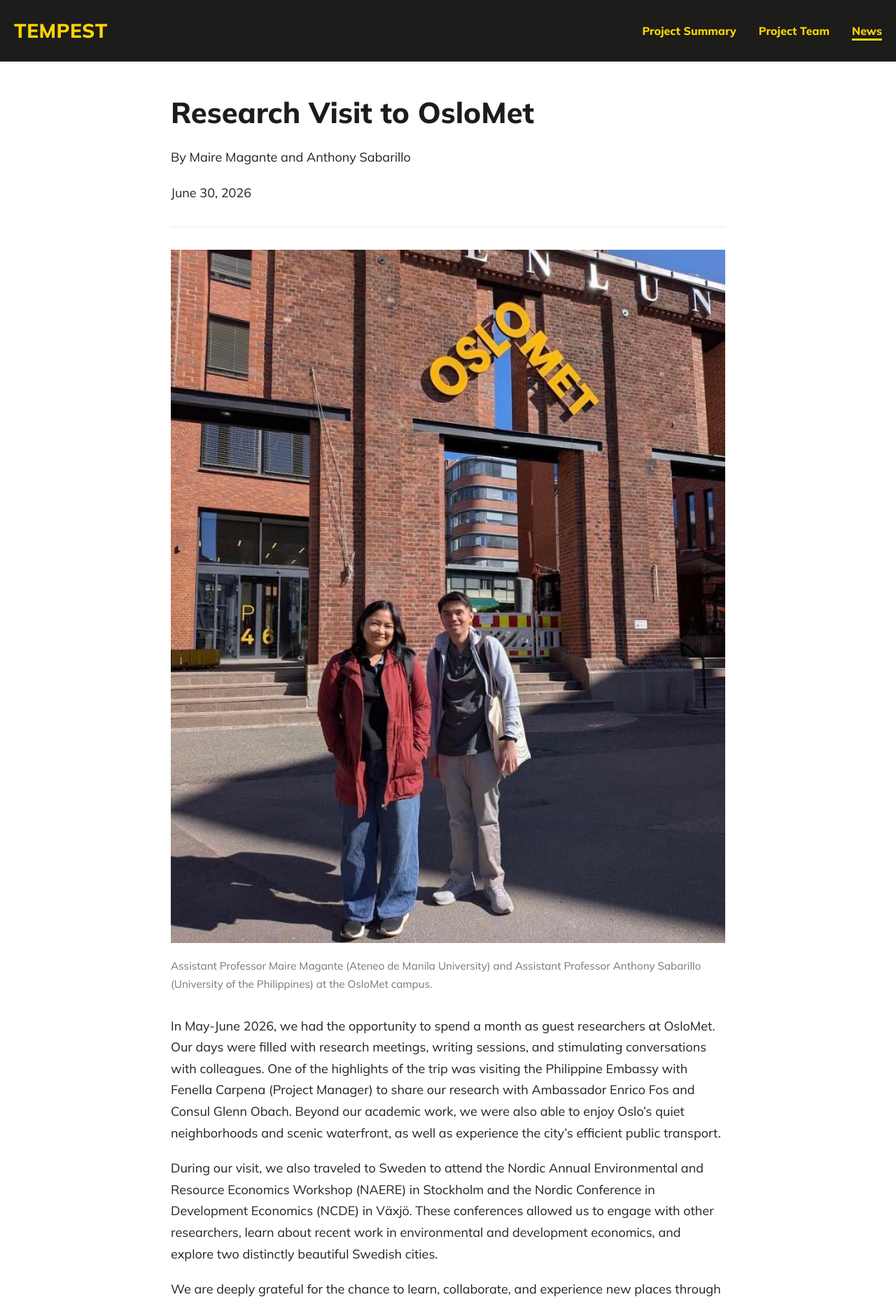
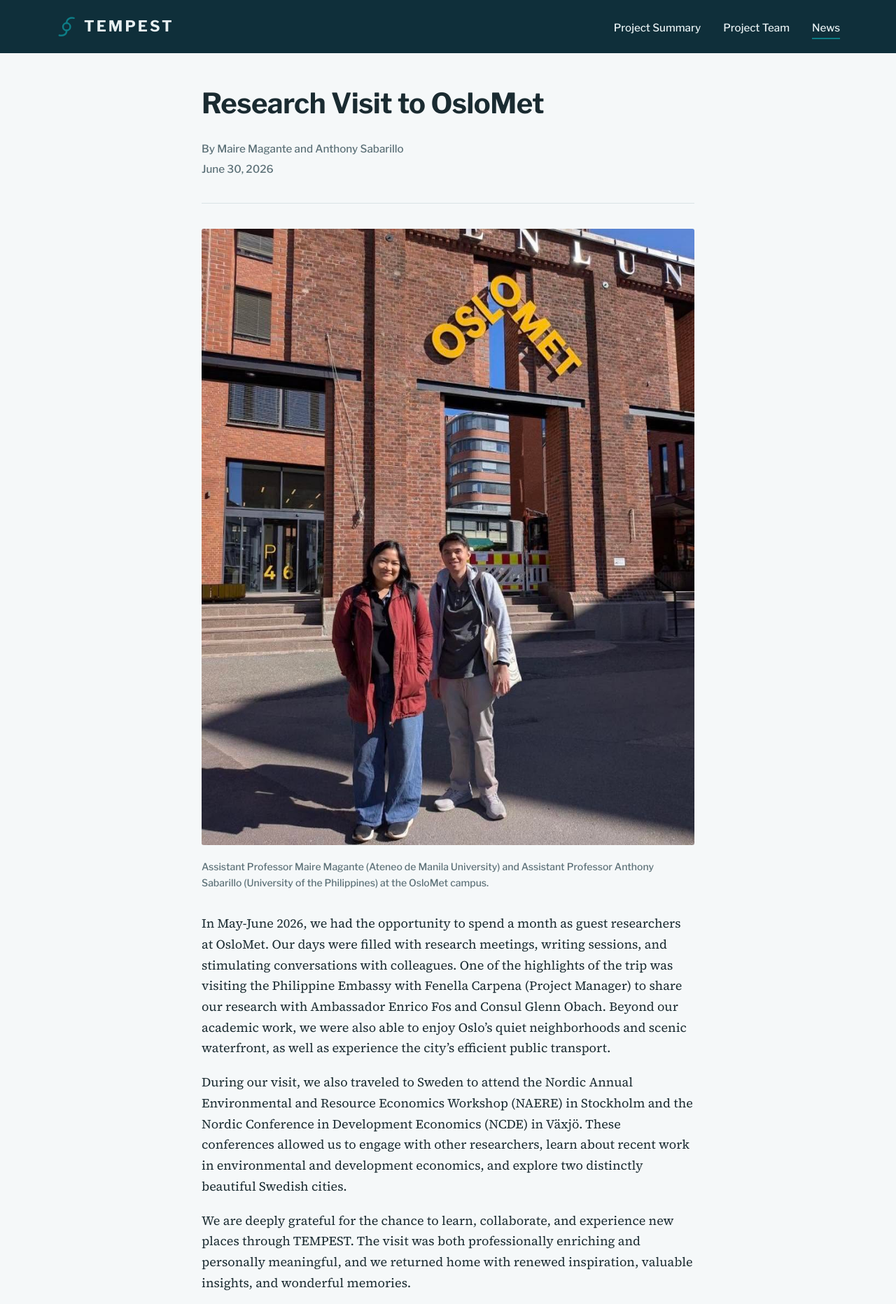
Before and after one commit to fcarpena/tempest, a Jekyll site: the page built from _posts/2026-06-30-research-visit-to-oslomet.md, in a window 1280 px wide. Shown: the top 1864 px of the page at 70% size. Built offline with Jekyll 4.4.1, drawn with Linux system fonts in a browser that asks for light colours.

Commit message:
Replace OsloMet-style theme with an independent TEMPEST theme
Co-Authored-By: Claude Opus 5.5 <noreply@anthropic.com>

```diff
--- a/_includes/header.html
+++ b/_includes/header.html
@@ -1,6 +1,13 @@
 <header class="site-header">
   <div class="container header-inner">
-    <p class="site-title"><a href="{{ '/' | relative_url }}" rel="home">{{ site.title }}</a></p>
+    <a class="site-title" href="{{ '/' | relative_url }}" rel="home">
+      <svg class="site-mark" viewBox="0 0 32 32" aria-hidden="true" focusable="false">
+        <circle cx="16" cy="16" r="5.5" fill="none" stroke="currentColor" stroke-width="2.6"/>
+        <path d="M16 10.5 C 16 4, 21 2, 27 3" fill="none" stroke="currentColor" stroke-width="2.6" stroke-linecap="round"/>
+        <path d="M16 21.5 C 16 28, 11 30, 5 29" fill="none" stroke="currentColor" stroke-width="2.6" stroke-linecap="round"/>
+      </svg>
+      <span>{{ site.title }}</span>
+    </a>
     <button class="menu-toggle" aria-expanded="false" aria-controls="site-navigation">
       <span class="menu-toggle-open">Menu</span><span class="menu-toggle-close">Close</span>
     </button>
--- a/_layouts/default.html
+++ b/_layouts/default.html
@@ -7,7 +7,7 @@
   {% feed_meta %}
   <link rel="preconnect" href="https://fonts.googleapis.com">
   <link rel="preconnect" href="https://fonts.gstatic.com" crossorigin>
-  <link rel="stylesheet" href="https://fonts.googleapis.com/css2?family=Mulish:ital,wght@0,400;0,800;1,400&display=swap">
+  <link rel="stylesheet" href="https://fonts.googleapis.com/css2?family=Libre+Franklin:wght@500;600;700&family=Source+Serif+4:ital,opsz,wght@0,8..60,400;0,8..60,600;1,8..60,400&display=swap">
   <link rel="stylesheet" href="{{ '/assets/css/style.css' | relative_url }}">
 </head>
 <body>
--- a/_layouts/post.html
+++ b/_layouts/post.html
@@ -6,8 +6,8 @@ layout: default
     <h1 class="entry-title">{{ page.title }}</h1>
   </header>
   <div class="entry-content">
-    {% if page.byline %}<p>By {{ page.byline }}</p>{% endif %}
-    <p><time datetime="{{ page.date | date_to_xmlschema }}">{{ page.date | date: "%B %-d, %Y" }}</time></p>
+    {% if page.byline %}<p class="post-byline">By {{ page.byline }}</p>{% endif %}
+    <p class="post-date"><time datetime="{{ page.date | date_to_xmlschema }}">{{ page.date | date: "%B %-d, %Y" }}</time></p>
     <hr>
     {{ content }}
   </div>
--- a/assets/css/style.scss
+++ b/assets/css/style.scss
@@ -1,26 +1,48 @@
 ---
 ---
-// Styling modelled on the OsloMet 2020 WordPress theme ("brand-01-inv" variant).
+// TEMPEST site styles.
+// Layout: dark storm-slate header band, single reading column, sea-teal accent.
 
-$yellow: #ffd500;
-$black: #1c1c1b;
-$text: #222;
-$muted: #777;
-$light: #f4f4f4;
-$content-width: 52rem;
-$breakpoint: 1000px;
+:root {
+  --bg: #f5f8f9;          // cool off-white page
+  --surface: #ffffff;
+  --fg: #1a2b31;          // body text
+  --muted: #5a6f76;       // dates, captions
+  --rule: #d9e3e6;
+  --band: #0f2f3a;        // header / footer
+  --band-fg: #e8f1f3;
+  --accent: #0d7d86;      // links, buttons
+  --accent-strong: #095d64;
+  --on-accent: #ffffff;
+
+  --font-display: "Libre Franklin", "Helvetica Neue", Arial, sans-serif;
+  --font-body: "Source Serif 4", Georgia, "Times New Roman", serif;
+}
+
+@media (prefers-color-scheme: dark) {
+  :root:not([data-theme="light"]) {
+    --bg: #0e1a1e; --surface: #142328; --fg: #dbe6e9; --muted: #93a8ae; --rule: #24383e;
+    --band: #08161b; --band-fg: #dbe9ec; --accent: #4cc3c9; --accent-strong: #7fd8dc; --on-accent: #08161b;
+    color-scheme: dark;
+  }
+}
+:root[data-theme="dark"] {
+  --bg: #0e1a1e; --surface: #142328; --fg: #dbe6e9; --muted: #93a8ae; --rule: #24383e;
+  --band: #08161b; --band-fg: #dbe9ec; --accent: #4cc3c9; --accent-strong: #7fd8dc; --on-accent: #08161b;
+  color-scheme: dark;
+}
+
+$breakpoint: 900px;
 
 *, *::before, *::after { box-sizing: border-box; }
 
-html { font-size: 100%; }
-
 body {
   margin: 0;
-  background: #fff;
-  color: $text;
-  font-family: "Mulish", "Muli", "Helvetica Neue", Helvetica, Arial, sans-serif;
+  background: var(--bg);
+  color: var(--fg);
+  font-family: var(--font-body);
   font-size: 1.125rem;
-  line-height: 1.7;
+  line-height: 1.65;
   display: flex;
   flex-direction: column;
   min-height: 100vh;
@@ -28,21 +50,23 @@ body {
 
 img { max-width: 100%; height: auto; display: block; }
 
-a { color: inherit; }
+a { color: var(--accent); }
+a:focus-visible, button:focus-visible { outline: 3px solid var(--accent); outline-offset: 2px; }
 
 .container {
   width: 100%;
-  max-width: $content-width;
+  max-width: 46rem;
   margin: 0 auto;
-  padding: 0 1.25rem;
+  padding-left: max(16px, env(safe-area-inset-left, 0px));
+  padding-right: max(16px, env(safe-area-inset-right, 0px));
 }
 
 .skip-link {
   position: absolute;
   left: -9999px;
   top: 0;
-  background: $black;
-  color: $yellow;
+  background: var(--band);
+  color: var(--band-fg);
   padding: .5rem 1rem;
   z-index: 100;
   &:focus { left: 1rem; }
@@ -51,51 +75,57 @@ a { color: inherit; }
 // Header
 
 .site-header {
-  background: $black;
-  color: $yellow;
+  background: var(--band);
+  color: var(--band-fg);
+  font-family: var(--font-display);
 
   .header-inner {
-    max-width: 80rem;
+    max-width: 72rem;
     display: flex;
     align-items: center;
     justify-content: space-between;
     flex-wrap: wrap;
-    min-height: 5.5rem;
+    min-height: 4.75rem;
   }
 }
 
 .site-title {
-  margin: 0;
-  font-size: 1.75rem;
-  font-weight: 800;
-  letter-spacing: .02em;
+  display: inline-flex;
+  align-items: center;
+  gap: .6rem;
+  color: var(--band-fg);
+  text-decoration: none;
+  font-weight: 700;
+  font-size: 1.35rem;
+  letter-spacing: .14em;
+}
 
-  a { color: $yellow; text-decoration: none; }
-}
+.site-mark { width: 1.9rem; height: 1.9rem; color: var(--accent); }
 
 .main-navigation {
   ul { list-style: none; margin: 0; padding: 0; display: flex; gap: 2rem; }
 
   a {
-    color: $yellow;
-    font-weight: 800;
-    font-size: 1rem;
+    color: var(--band-fg);
+    font-weight: 500;
+    font-size: .95rem;
     text-decoration: none;
-    padding: .25rem 0;
+    padding: .35rem 0;
+    border-bottom: 2px solid transparent;
 
-    &:hover, &[aria-current="page"] { box-shadow: inset 0 -3px 0 $yellow; }
+    &:hover { border-bottom-color: var(--band-fg); }
+    &[aria-current="page"] { border-bottom-color: var(--accent); }
   }
 }
 
 .menu-toggle {
   display: none;
   background: transparent;
-  color: $yellow;
-  border: 2px solid $yellow;
-  font: inherit;
-  font-weight: 800;
-  font-size: 1rem;
-  padding: .35rem .9rem;
+  color: var(--band-fg);
+  border: 1px solid currentColor;
+  border-radius: 4px;
+  font: 600 .9rem var(--font-display);
+  padding: .4rem .9rem;
   cursor: pointer;
 
   .menu-toggle-close { display: none; }
@@ -107,11 +137,12 @@ a { color: inherit; }
   .main-navigation {
     display: none;
     width: 100%;
-    padding-bottom: 1rem;
+    padding-bottom: .75rem;
 
     ul { flex-direction: column; gap: 0; }
-    li { border-bottom: 1px solid rgba(255, 255, 255, .1); }
-    a { display: block; padding: .85rem 0; &:hover, &[aria-current="page"] { box-shadow: none; text-decoration: underline; } }
+    li + li { border-top: 1px solid rgba(255, 255, 255, .12); }
+    a { display: block; padding: .8rem 0; border-bottom: 0; }
+    a[aria-current="page"] { color: var(--accent); }
   }
 
   .menu-open {
@@ -125,85 +156,121 @@ a { color: inherit; }
 
 .site-main {
   flex: 1;
-  padding: 3rem 0 4rem;
+  padding-block: 3rem 4rem;
+}
+
+h1, h2, h3, .entry-title, .news-title, .person-name, .entry-content strong {
+  font-family: var(--font-display);
 }
 
 .entry-title {
-  font-size: clamp(1.9rem, 4vw, 2.6rem);
-  font-weight: 800;
+  font-size: clamp(1.85rem, 4.5vw, 2.5rem);
+  font-weight: 700;
   line-height: 1.2;
-  margin: 0 0 1.5rem;
-  color: $black;
+  letter-spacing: -.01em;
+  margin: 0 0 1.75rem;
+  text-wrap: balance;
 }
 
 .entry-content {
-  p a, li a { text-decoration: none; box-shadow: inset 0 -1px 0 $yellow; transition: box-shadow .15s; }
-  p a:hover, li a:hover { box-shadow: inset 0 -2px 0 $yellow; }
+  p, ul, ol { margin: 0 0 1.2rem; }
+  ul { padding-left: 1.4rem; }
+  li { margin-bottom: .35rem; }
+  li::marker { color: var(--accent); }
 
-  p, ul, ol { margin: 0 0 1.25rem; }
-  ul { padding-left: 1.5rem; }
+  strong { font-weight: 600; font-size: .95em; }
 
-  img { margin: 2rem 0 .5rem; }
+  p a, li a {
+    text-decoration-thickness: 1px;
+    text-underline-offset: .18em;
+    &:hover { color: var(--accent-strong); text-decoration-thickness: 2px; }
+  }
 
-  .lead { font-size: 1.25rem; }
+  img { margin: 2rem 0 .6rem; border-radius: 3px; }
 
-  .caption { font-size: .95rem; color: $muted; margin-bottom: 2rem; }
+  .lead { font-size: 1.2rem; }
+
+  .caption {
+    font-family: var(--font-display);
+    font-size: .875rem;
+    color: var(--muted);
+    margin-bottom: 2rem;
+  }
+}
+
+.post-byline, .post-date {
+  font-family: var(--font-display);
+  font-size: .95rem;
+  color: var(--muted);
+  margin-bottom: .25rem !important;
 }
 
 hr {
   border: 0;
-  border-top: 2px solid $light;
-  margin: 2rem 0;
+  border-top: 1px solid var(--rule);
+  margin: 2.25rem 0;
 }
 
 .button {
   display: inline-block;
-  background: #000;
-  color: $yellow;
-  font-size: .95rem;
-  font-weight: 800;
+  background: var(--accent);
+  color: var(--on-accent);
+  font: 600 .875rem var(--font-display);
+  letter-spacing: .02em;
   text-decoration: none;
-  padding: .6rem 1.4rem;
-  box-shadow: none !important;
+  padding: .55rem 1.2rem;
+  border-radius: 4px;
 
-  &:hover { color: #fff; box-shadow: inset 0 0 0 99999px rgba(255, 255, 255, .15) !important; }
+  &:hover { background: var(--accent-strong); color: var(--on-accent); }
 }
 
-.back-link { margin-top: 3rem; font-weight: 800; a { text-decoration: none; box-shadow: inset 0 -1px 0 $yellow; } }
+.back-link {
+  margin-top: 3rem;
+  font: 600 .95rem var(--font-display);
+  a { text-decoration: none; }
+}
 
-// News list and team: image next to text, stacked on mobile
+// News list and team: image beside text, stacked on phones
 
 .news-item, .person {
   display: grid;
-  grid-template-columns: minmax(0, 1fr) minmax(0, 1fr);
-  gap: 2rem;
+  grid-template-columns: minmax(0, 2fr) minmax(0, 3fr);
+  gap: 1.75rem;
   align-items: center;
   margin: 1.5rem 0;
 
-  p { margin: 0 0 .5rem; }
+  > * { min-width: 0; }
+  p { margin: 0 0 .4rem; }
   img { margin: 0; }
 }
 
-.news-image img { width: 100%; aspect-ratio: 4 / 3; object-fit: cover; }
-.news-title { font-size: 1.25rem; line-height: 1.4; }
-.news-text .button { margin-top: .5rem; }
+.news-image img { width: 100%; aspect-ratio: 4 / 3; object-fit: cover; border-radius: 3px; }
+.news-text time { font-family: var(--font-display); font-size: .875rem; color: var(--muted); }
+.news-title { font-size: 1.2rem; line-height: 1.35; strong { font-size: inherit; } }
+.news-text .button { margin-top: .6rem; }
 
-.person { grid-template-columns: 14rem minmax(0, 1fr); margin: 2rem 0; }
-.person-photo { width: 100%; aspect-ratio: 1; object-fit: cover; }
+.person { grid-template-columns: 11rem minmax(0, 1fr); align-items: start; margin: 1.75rem 0; }
+.entry-content .person-photo { width: 100%; max-width: 100%; aspect-ratio: 1; object-fit: cover; border-radius: 50%; }
+.person-name { font-size: 1.1rem; font-weight: 600; a { text-decoration: none; } }
+.person-info { font-size: 1rem; }
 
-@media (max-width: 640px) {
+@media (max-width: 600px) {
   .news-item, .person { grid-template-columns: 1fr; gap: 1rem; }
-  .person-photo { max-width: 14rem; }
+  .entry-content .person-photo { max-width: 9rem; }
 }
 
 // Footer
 
 .site-footer {
-  background: $black;
-  color: $yellow;
-  font-size: .95rem;
-  padding: 2.5rem 0;
+  background: var(--band);
+  color: var(--band-fg);
+  font: .9rem/1.6 var(--font-display);
+  padding-block: 2.25rem;
 
-  p { margin: 0 0 .5rem; }
-  a { color: $yellow; }
+  p { margin: 0 0 .4rem; }
+  a { color: var(--band-fg); }
 }
+
+@media (prefers-reduced-motion: reduce) {
+  * { transition: none !important; }
+}
```
